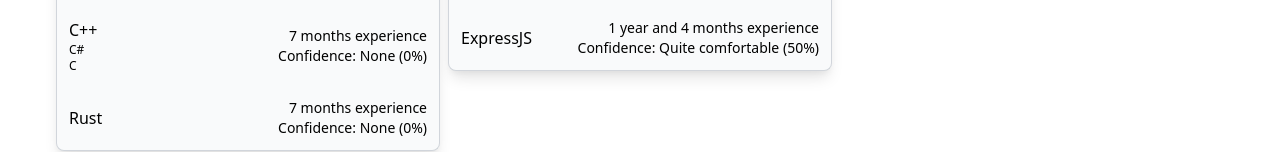
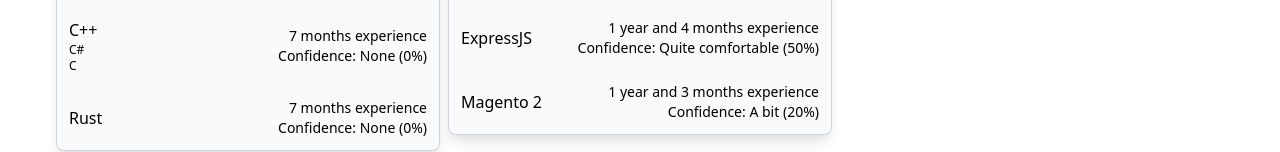
Before and after one commit to tigomiddelkoop/Portfolio, a Next.js app: page / in a window 1280 px wide. Shown: the part 683-835 px from the top of the page. Built offline with nearby package versions, Linux system fonts and the light colour scheme.

Commit message:
Fix for page issue

```diff
--- a/public/home.json
+++ b/public/home.json
@@ -73,6 +73,12 @@
         ],
         "date": "2019-09-01",
         "confidence": 50
+      },
+      {
+        "name": "Magento 2",
+        "language": "PHP",
+        "date": "2019-10-01",
+        "confidence": 20
       }
     ]
   },
--- a/src/pages/games.tsx
+++ b/src/pages/games.tsx
@@ -1,6 +1,4 @@
-import Link from "next/link";
 import Head from "next/head";
-import Layout from "../../components/layout";
 import {Fragment} from "react";
 
 export default function index() {
```
Also changed, not shown: src/pages/api/generatecv.ts (line endings or trailing spaces).
